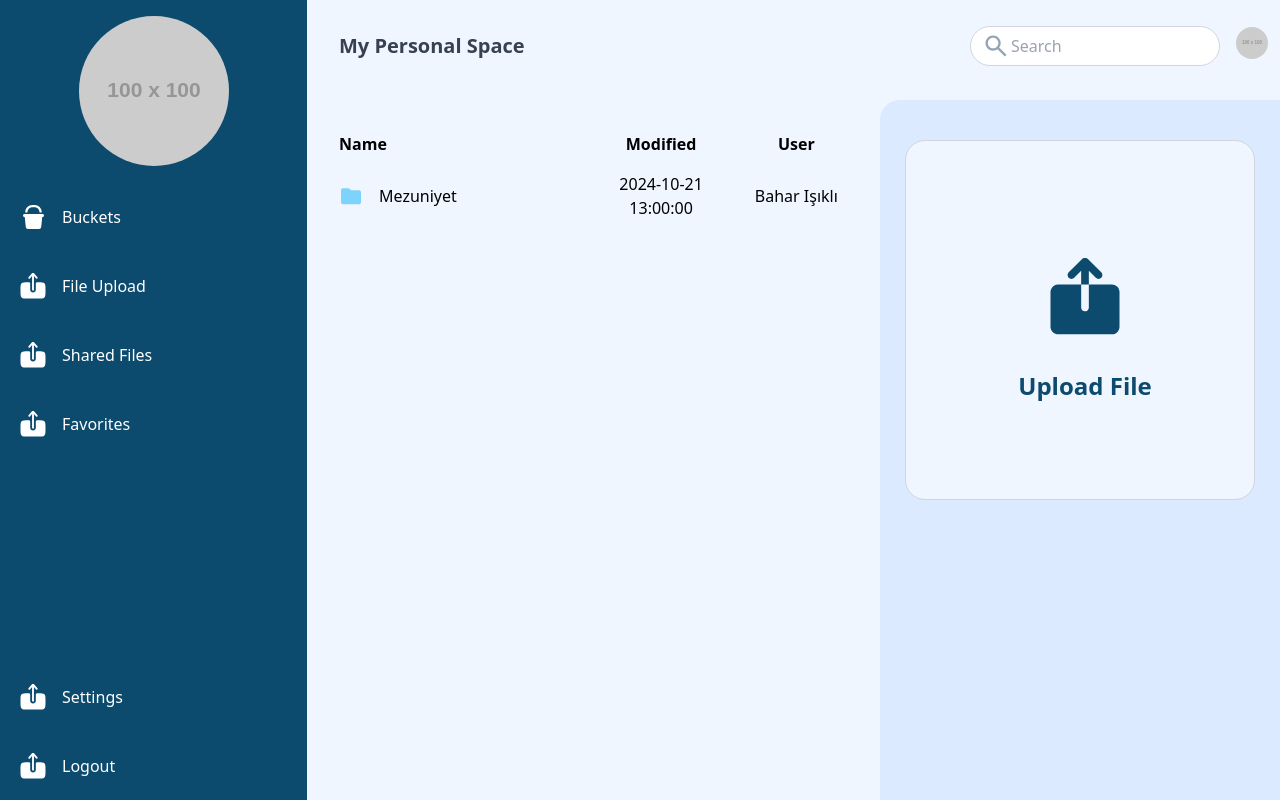
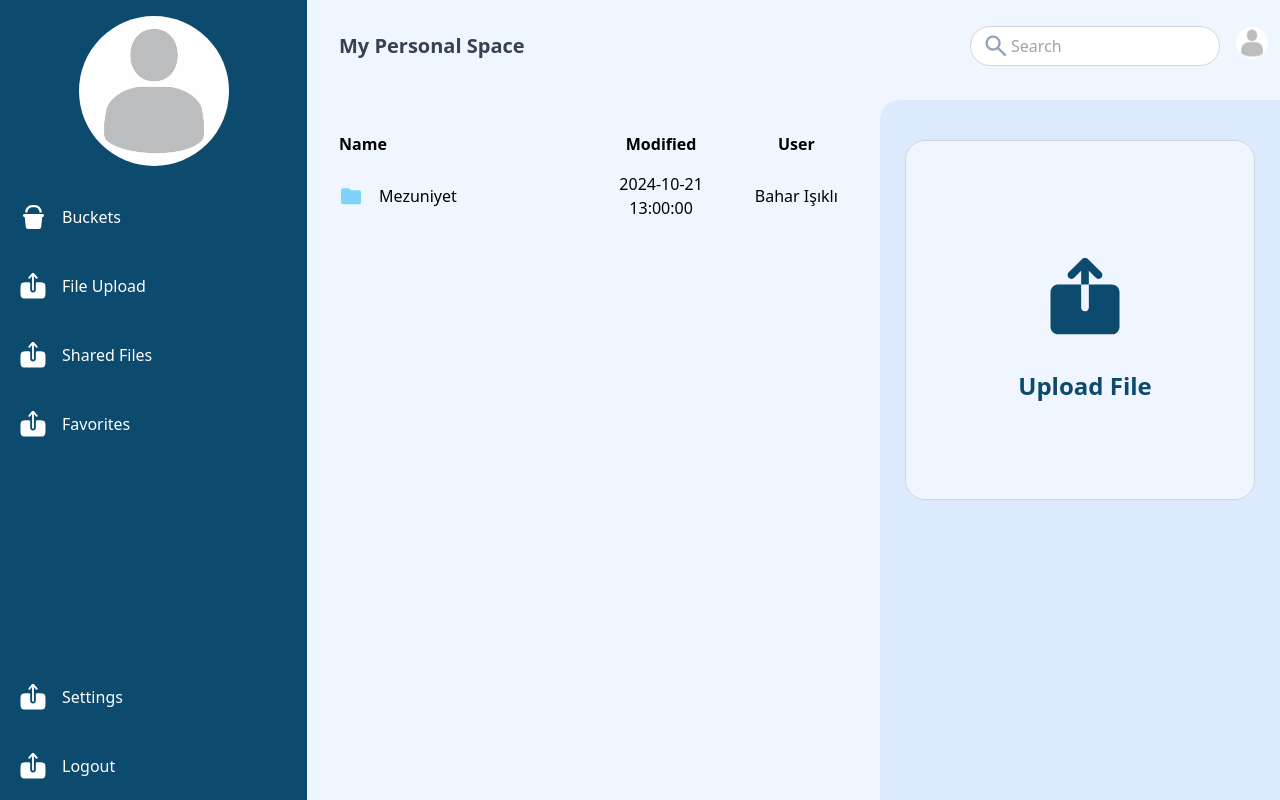
Before and after one commit to droplite-app/ui, a React (Vite) app: page / in a window 1280 px wide. Built offline with nearby package versions, Linux system fonts and the light colour scheme.

Commit message:
profile photo changed as default

```diff
--- a/src/components/Left-Sidebar/Avatar.tsx
+++ b/src/components/Left-Sidebar/Avatar.tsx
@@ -1,4 +1,5 @@
 import React from "react";
+import profileImage from "../../assets/Pictures/profile.jpg";
 
 interface AvatarProps {
   onClick?: () => void;
@@ -41,9 +42,9 @@ const Avatar: React.FC<AvatarProps> = ({ onClick, size = "large" }) => {
         style={customSizeStyle}
       >
         <img
-          src="https://via.placeholder.com/100"
+          src={profileImage}
           alt="User Avatar"
-          className="w-full h-full object-cover"
+          className="w-full h-full object-cover scale-140"
         />
       </div>
     </div>
```
Also changed, not shown: src/assets/Pictures/profile.jpg (added).
